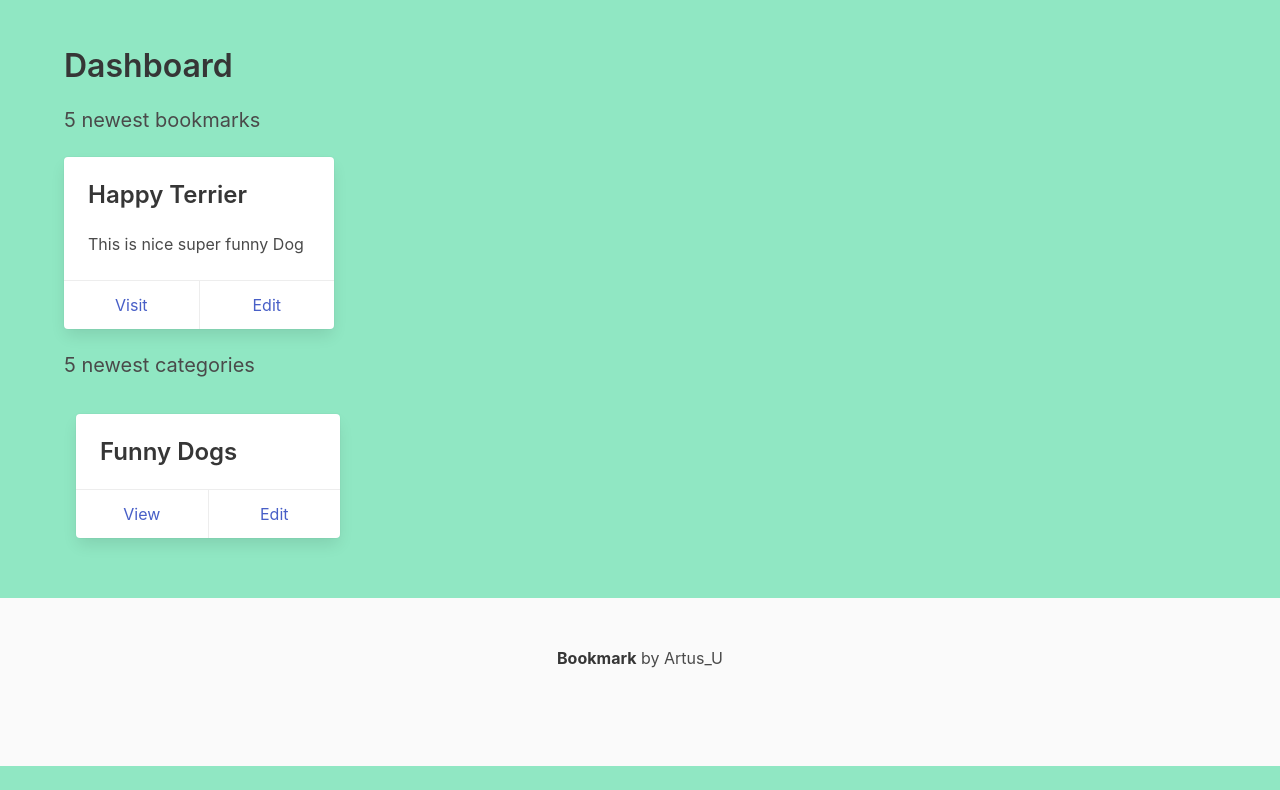
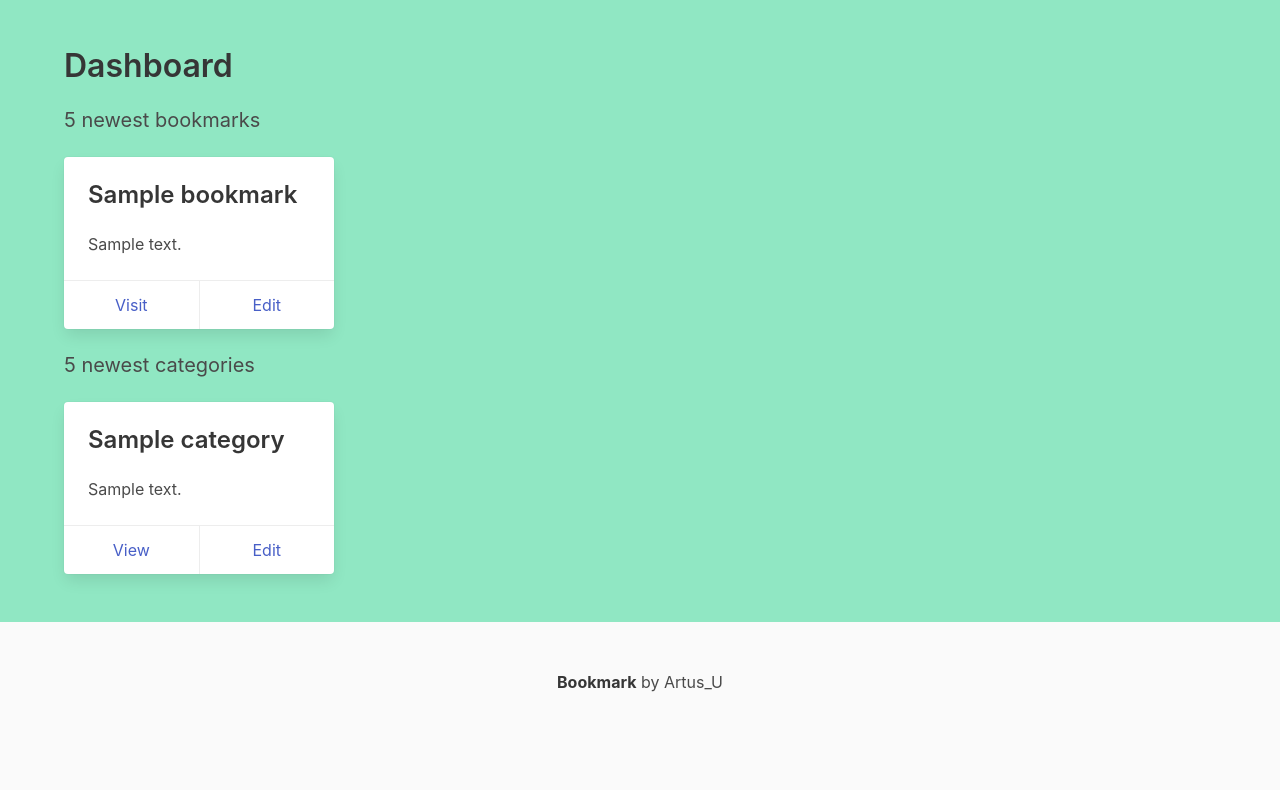
Before and after one commit to ArtusU/bookmark-saas, a Django app: page /app/ in a window 1280 px wide. Shown: the part 56-846 px from the top of the page. Before the commit the page ends 822 px from the top, so only its background shows below. Run offline with Django 4.2, Linux system fonts and the light colour scheme; a user stored in the database is signed in; tables that the repository leaves empty hold one stand-in row (values such as "Sample post").

Commit message:
dashboard.html bookmarks and categories

```diff
--- a/apps/bookmarker/admin.py
+++ b/apps/bookmarker/admin.py
@@ -1,5 +1,6 @@
 from django.contrib import admin
 
-from .models import Category
+from .models import Category, Bookmark
 
 admin.site.register(Category)
+admin.site.register(Bookmark)
--- a/apps/bookmarker/templates/bookmarker/categories.html
+++ b/apps/bookmarker/templates/bookmarker/categories.html
@@ -34,7 +34,7 @@
                         </div>
 
                         <div class="content">
-                            {{ category.description }}
+                            {{ category.description|truncatechars:50 }}
                         </div>
                     </div>
 
--- a/apps/dashboard/templates/dashboard/dashboard.html
+++ b/apps/dashboard/templates/dashboard/dashboard.html
@@ -2,7 +2,11 @@
 
 {% block content %}
 <div class="container">
+    <div class="columns is-multiline">
+        <div class="column is-12">
             <h1 class="title">Dashboard</h1>
+        </div>
+    </div>
 
     <div class="columns is-multiline">
         <div class="column is-12">
@@ -10,46 +14,56 @@
         </div>
 
         <div class="column is-3">
+            {% for bookmark in bookmarks %}
             <div class="card card-link">
                 <div class="card-content">
                     <div class="media">
                         <div class="media-content">
-                                <p class="title is-4">Happy Terrier</p>
+                            <p class="title is-4">{{ bookmark.title }}</p>
                         </div>
                     </div>
 
                     <div class="content">
-                            This is nice super funny Dog
+                        {{ bookmark.description | truncatechars:50}}
                     </div>
                 </div>
 
                 <footer class="card-footer">
-                        <a href="#" class="card-footer-item" target="_blank">Visit</a>
+                    <a href="{{ bookmark.url }}" class="card-footer-item" target="_blank">Visit</a>
                     <a href="#" class="card-footer-item">Edit</a>
                 </footer>
             </div>
+            {% endfor %}
+        </div>
     </div>
 
+    <div class="columns is-multiline">
         <div class="column is-12">
             <h2 class="subtitle">5 newest categories</h2>
-
+        </div>
+        {% for category in categories %}
             <div class="column is-3">
                 <div class="card card-link">
                     <div class="card-content">
                         <div class="media">
                             <div class="media-content">
-                                <p class="title is-4">Funny Dogs</p>
+                                <p class="title is-4">{{ category.title }}</p>
                             </div>
+                        </div>
+
+                        <div class="content">
+                            {{ category.description|truncatechars:50 }}
                         </div>
                     </div>
 
                     <footer class="card-footer">
-                        <a href="#" class="card-footer-item">View</a>
+                        <a href="{% url 'category' category.id %}" class="card-footer-item">View</a>
                         <a href="#" class="card-footer-item">Edit</a>
                     </footer>
                 </div>
             </div>
+        {% endfor %}
     </div>
-    </div>
+
 </div>
 {% endblock %}
--- a/apps/dashboard/views.py
+++ b/apps/dashboard/views.py
@@ -4,4 +4,11 @@ from django.contrib.auth.decorators import login_required
 
 @login_required
 def dashboard(request):
-    return render(request, 'dashboard/dashboard.html')
+    bookmarks = request.user.bookmarks.all().order_by('-created_at')[0:5]
+    categories = request.user.categories.all().order_by('-created_at')[0:5]
+
+    context = {
+        'bookmarks': bookmarks,
+        'categories': categories
+    }
+    return render(request, 'dashboard/dashboard.html', context)
```
Lines whose indentation alone changed are shown as unchanged.
